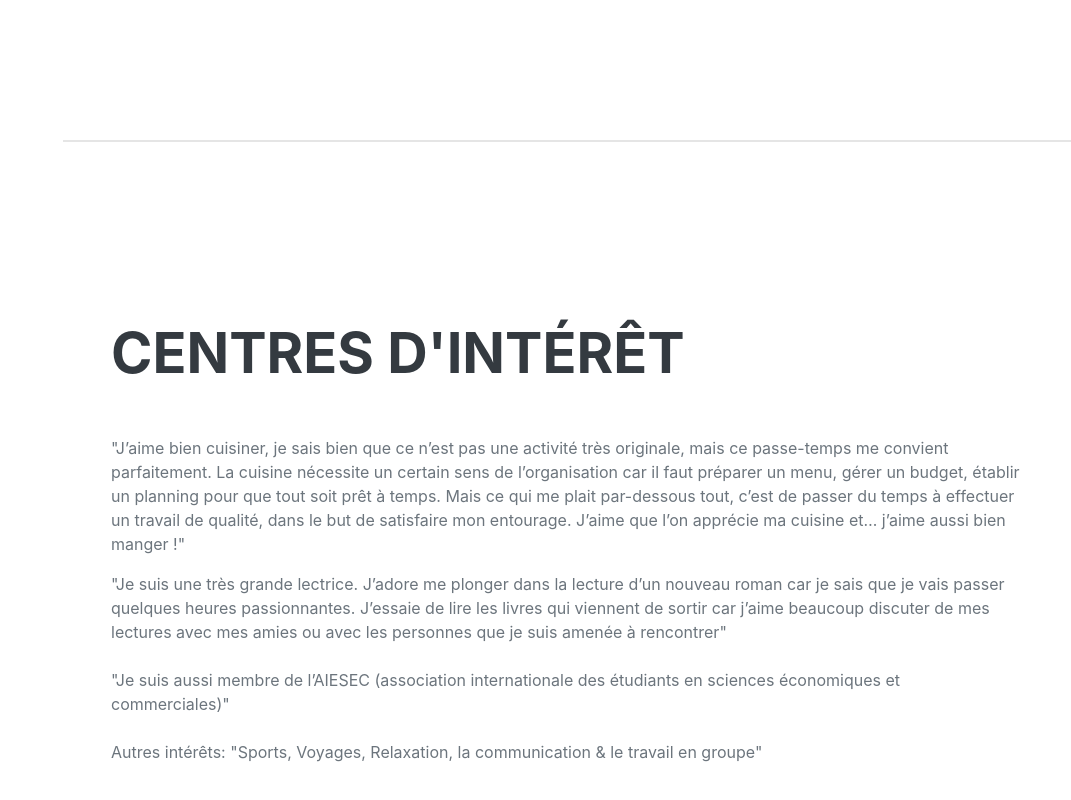
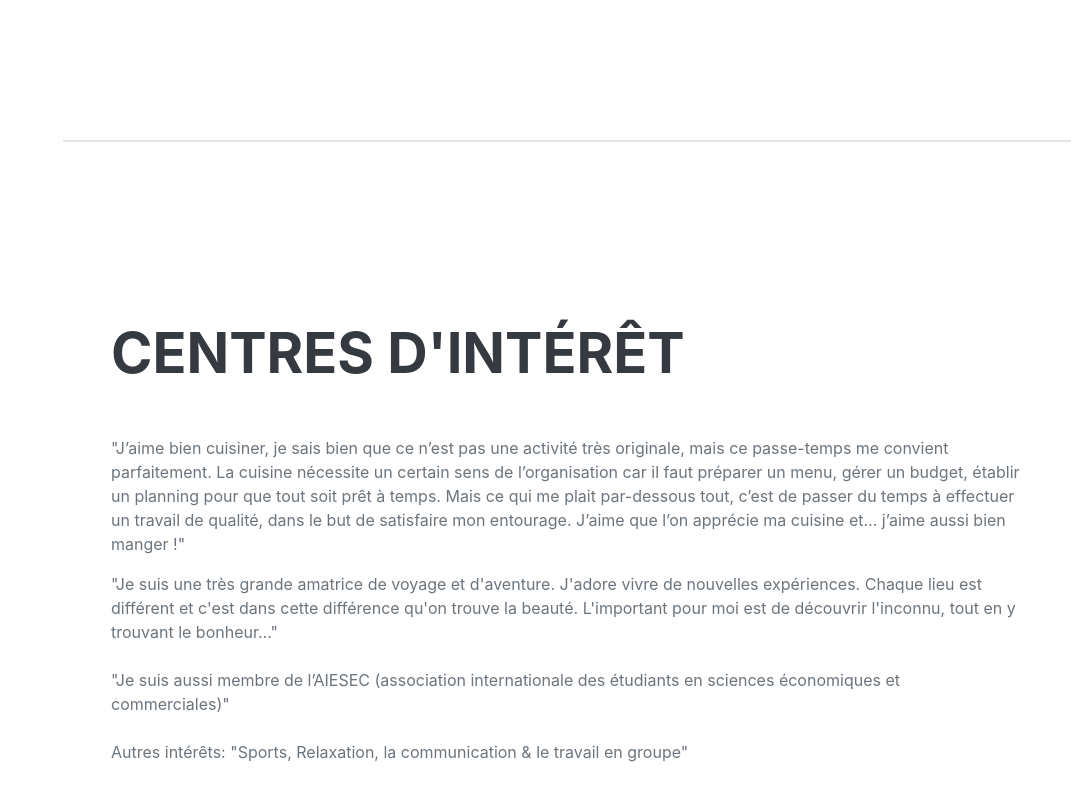
Before and after one commit to Hamadousouhila/Hamadousouhila.github.io, a plain HTML site: page index.html in a window 1280 px wide. Shown: the part 3707-4507 px from the top of the page, without its empty margins (209-1280 px from the left). Drawn offline with nearby package versions, Linux system fonts and the light colour scheme; a web font is replaced by a local one.

Commit message:
Update index.html

```diff
--- a/index.html
+++ b/index.html
@@ -259,9 +259,9 @@
                 <div class="resume-section-content">
                     <h2 class="mb-5">centres d'intérêt</h2>
                     <p>"J’aime bien cuisiner, je sais bien que ce n’est pas une activité très originale, mais ce passe-temps me convient parfaitement. La cuisine nécessite un certain sens de l’organisation car il faut préparer un menu, gérer un budget, établir un planning pour que tout soit prêt à temps. Mais ce qui me plait par-dessous tout, c’est de passer du temps à effectuer un travail de qualité, dans le but de satisfaire mon entourage. J’aime que l’on apprécie ma cuisine et… j’aime aussi bien manger !"</p>
-                    <p class="mb-0">"Je suis une très grande lectrice. J’adore me plonger dans la lecture d’un nouveau roman car je sais que je vais passer quelques heures passionnantes. J’essaie de lire les livres qui viennent de sortir car j’aime beaucoup discuter de mes lectures avec mes amies ou avec les personnes que je suis amenée à rencontrer"</p>
+                    <p class="mb-0">"Je suis une très grande amatrice de voyage et d'aventure. J'adore vivre de nouvelles expériences. Chaque lieu est différent et c'est dans cette différence qu'on trouve la beauté. L'important pour moi est de découvrir l'inconnu, tout en y trouvant le bonheur..."</p>
                 <br/><p class="mb-0">"Je suis aussi membre de l’AIESEC (association internationale des étudiants en sciences économiques et commerciales)"</p>
-                <br/><p class="mb-0">Autres intérêts: "Sports, Voyages, Relaxation, la communication & le travail en groupe"</p>
+                <br/><p class="mb-0">Autres intérêts: "Sports, Relaxation, la communication & le travail en groupe"</p>
             </div>
             </section>
 
```
